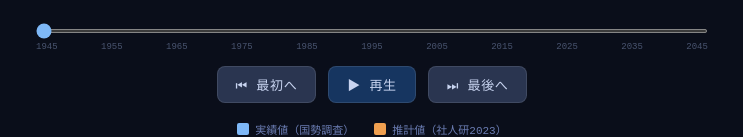
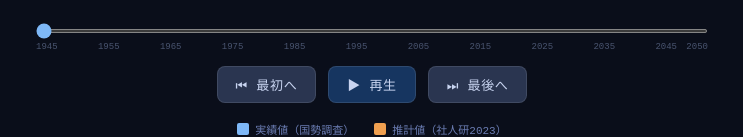
Before and after one commit to Masaki12008/japan-population-pyramid, a React (Vite) app: page / in a window 1280 px wide. Shown: the part 667-804 px from the top of the page, without its empty margins (268-1011 px from the left). Built offline with nearby package versions, Linux system fonts and the light colour scheme.

Commit message:
Add files via upload

```diff
--- a/src/App.jsx
+++ b/src/App.jsx
@@ -265,7 +265,9 @@ export default function PopulationPyramid() {
           style={{ width: "100%", accentColor: isEstimate ? "#f0a050" : "#7eb8f7", height: 4, cursor: "pointer" }}
         />
         <div style={{ display: "flex", justifyContent: "space-between", fontSize: 9, color: "#4a5570", fontFamily: "monospace", marginTop: 4 }}>
-          {YEARS.filter((_, i) => i % 2 === 0).map(y => <span key={y}>{y}</span>)}
+          {YEARS.map((y, i) => (
+            <span key={y} style={{ visibility: i % 2 === 0 || i === YEARS.length - 1 ? "visible" : "hidden" }}>{y}</span>
+          ))}
         </div>
       </div>
 
```
